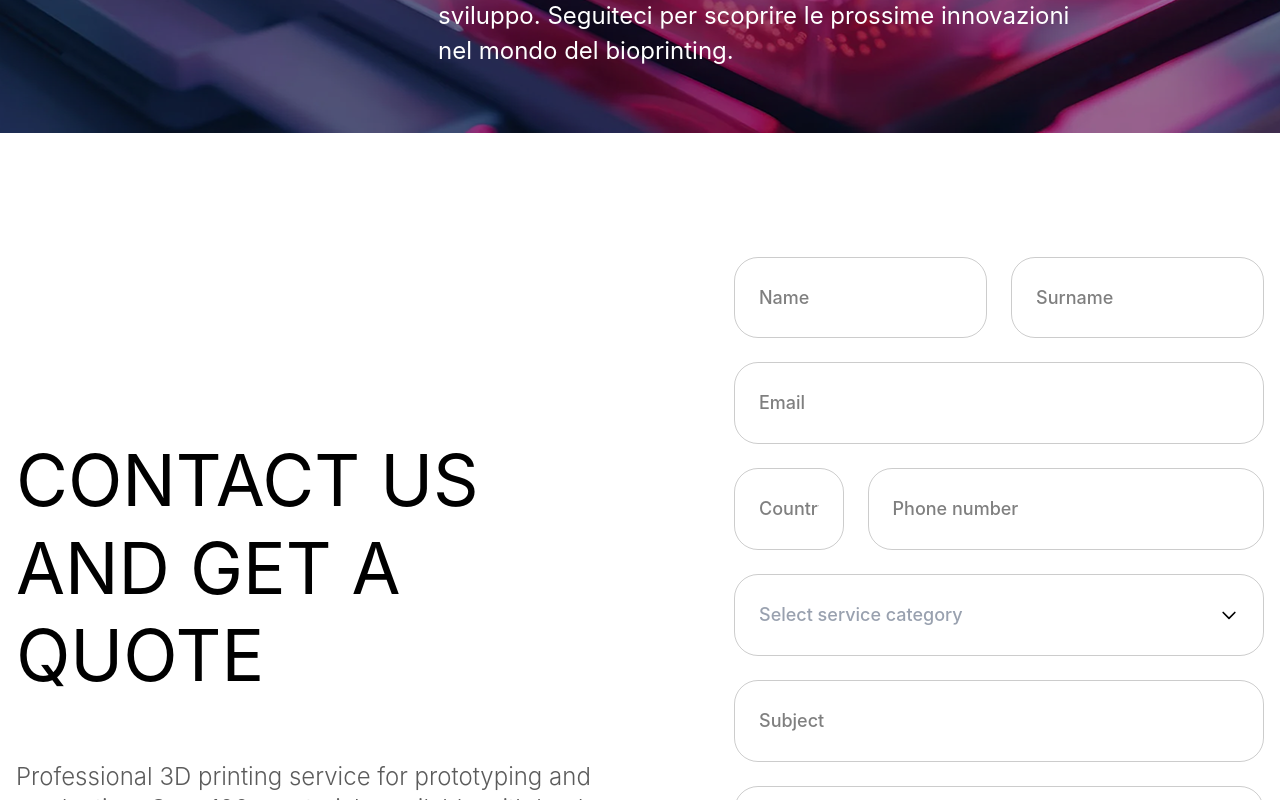
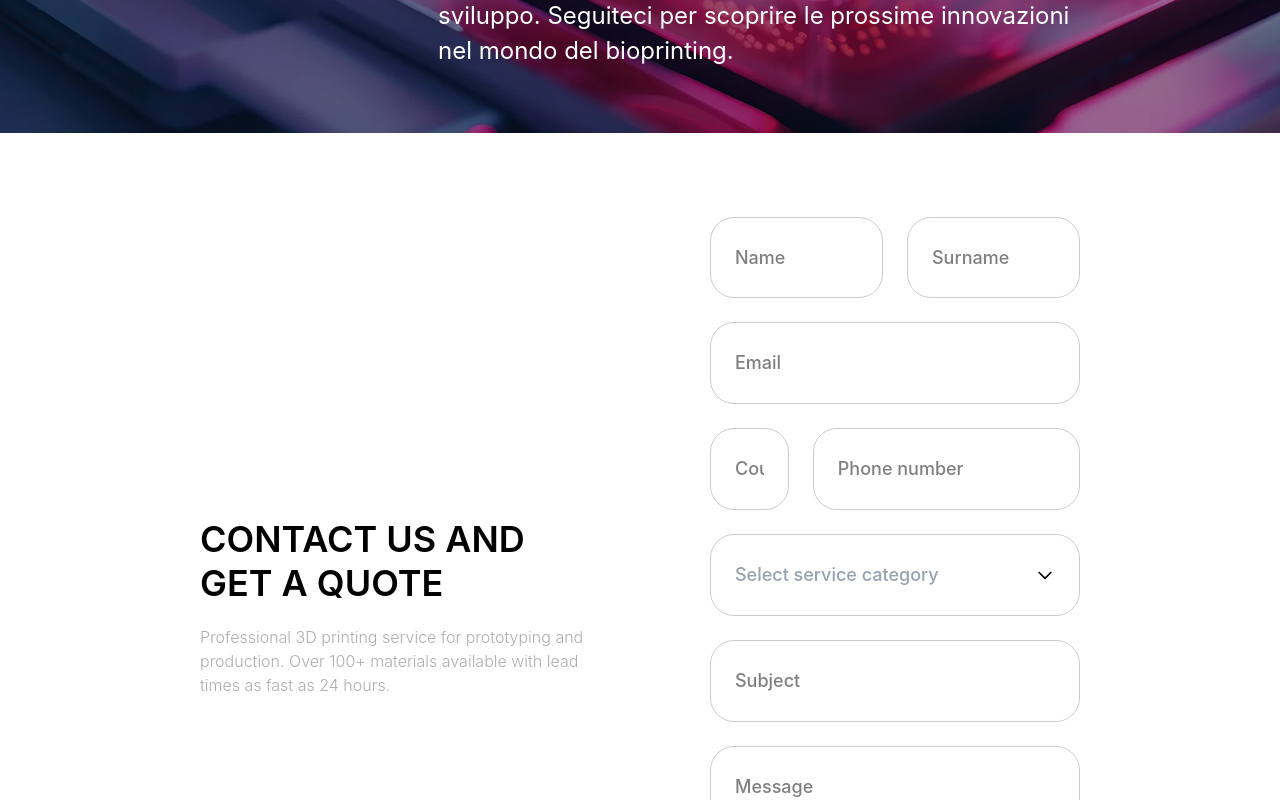
Before and after one commit to alimuzzaman-zamaddar/dynamic-x-project, a React (Vite) app: page / in a window 1280 px wide. Shown: the part 5800-6600 px from the top of the page. Built offline with nearby package versions, Linux system fonts and the light colour scheme.

Commit message:
feat:changes the contact us section

```diff
--- a/src/components/CommonComponents/Contact.jsx
+++ b/src/components/CommonComponents/Contact.jsx
@@ -37,13 +37,13 @@ const Contact = ({
   ];
 
   return (
-    <section className="h-auto py-31 w-full">
-      <div className="container  flex flex-row justify-between gap-x-26.5 items-center">
-        <div className="flex flex-col gap-y-15.5 max-w-[648px]">
-          <h2 className="text-black font-normal leading-[123%] text-[71.1px]">
+    <section className="h-auto py-21 w-full">
+      <div className="container mx-auto px-50  flex flex-row justify-between gap-x-26.5 items-center">
+        <div className=" max-w-162">
+          <h2 className=" leading-[123%] text-4xl font-semibold text-black pb-5">
             {title}
           </h2>
-          <span className="text-black opacity-64 text-2xl font-light leading-[133%]">
+          <span className="text-black/50 opacity-64 text-base font-light leading-[133%]">
             {description}
           </span>
         </div>
```
